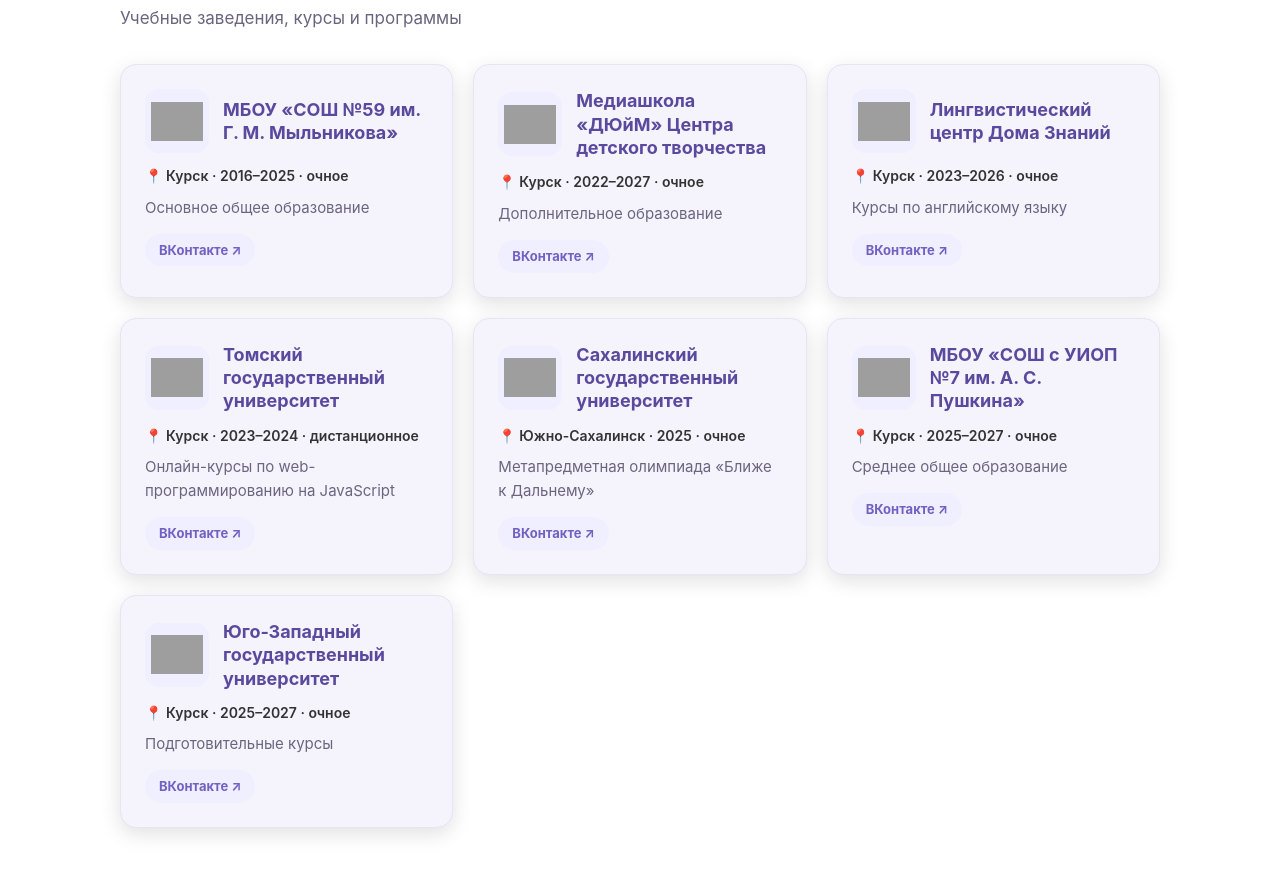
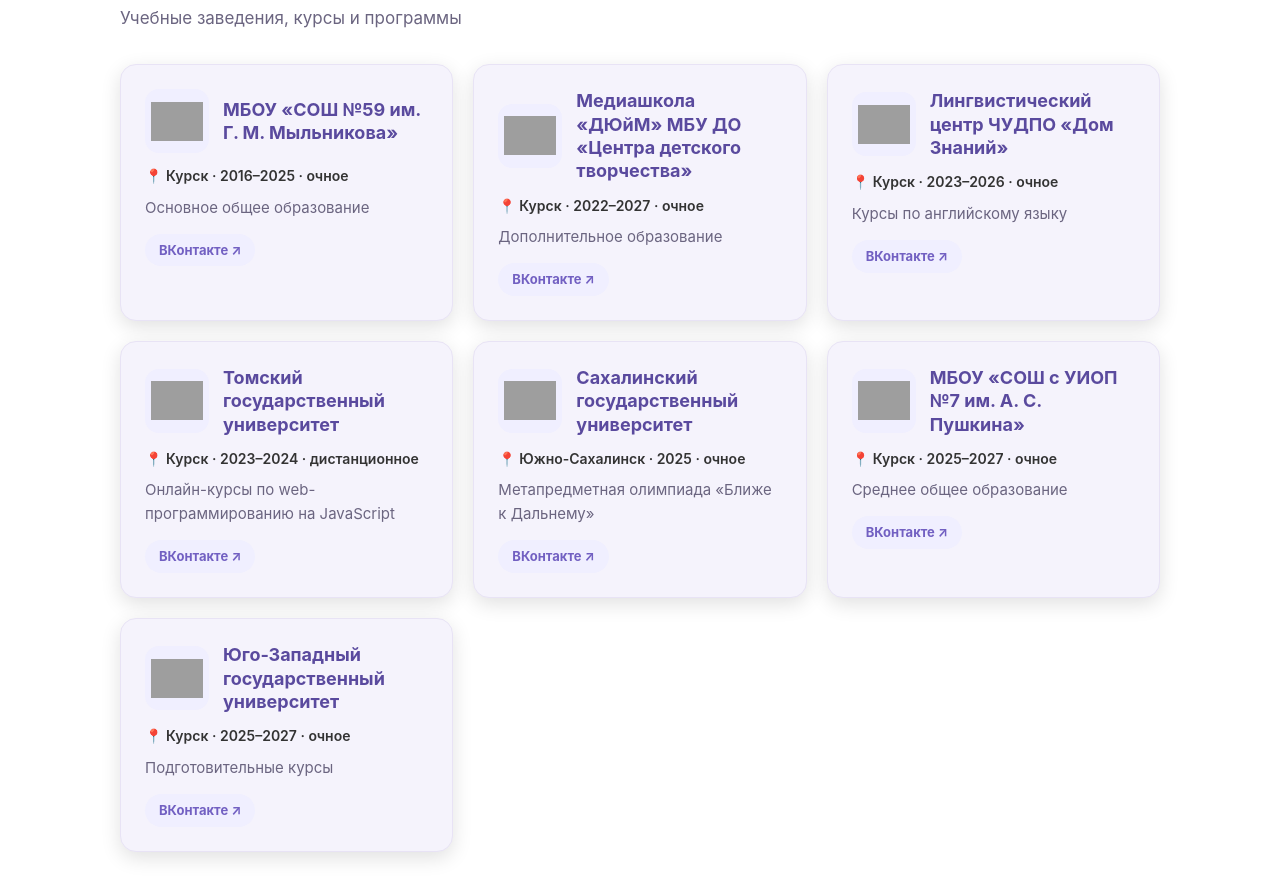
Before and after one commit to bugromka/personal-site, a plain HTML site: page index.html in a window 1280 px wide. Shown: the part 896-1782 px from the top of the page. Drawn offline with Linux system fonts and the light colour scheme; grey boxes are pictures that could not be loaded.

Commit message:
Education: fix institution names (DYuYM MBU DO, Linguistic center CHUDPO)
Co-authored-by: arena-agent <297053741+arena-agent@users.noreply.github.com>

```diff
--- a/index.html
+++ b/index.html
@@ -91,7 +91,7 @@
                                 <img src="https://www.yacluster-kryak.ru/assets/images/92f2c349846e8e35.png"
                                      alt="Медиашкола ДЮйМ" loading="lazy" data-fallback="🎬" referrerpolicy="no-referrer">
                             </div>
-                            <h3 class="card__title">Медиашкола «ДЮйМ» Центра детского творчества</h3>
+                            <h3 class="card__title">Медиашкола «ДЮйМ» МБУ ДО «Центра детского творчества»</h3>
                         </div>
                         <p class="card__meta">📍 Курск · 2022–2027 · очное</p>
                         <p class="card__desc">Дополнительное образование</p>
@@ -103,7 +103,7 @@
                                 <img src="https://www.yacluster-kryak.ru/assets/images/bce17779362c34f6.png"
                                      alt="Лингвистический центр" loading="lazy" data-fallback="🗣️" referrerpolicy="no-referrer">
                             </div>
-                            <h3 class="card__title">Лингвистический центр Дома Знаний</h3>
+                            <h3 class="card__title">Лингвистический центр ЧУДПО «Дом Знаний»</h3>
                         </div>
                         <p class="card__meta">📍 Курск · 2023–2026 · очное</p>
                         <p class="card__desc">Курсы по английскому языку</p>
```
